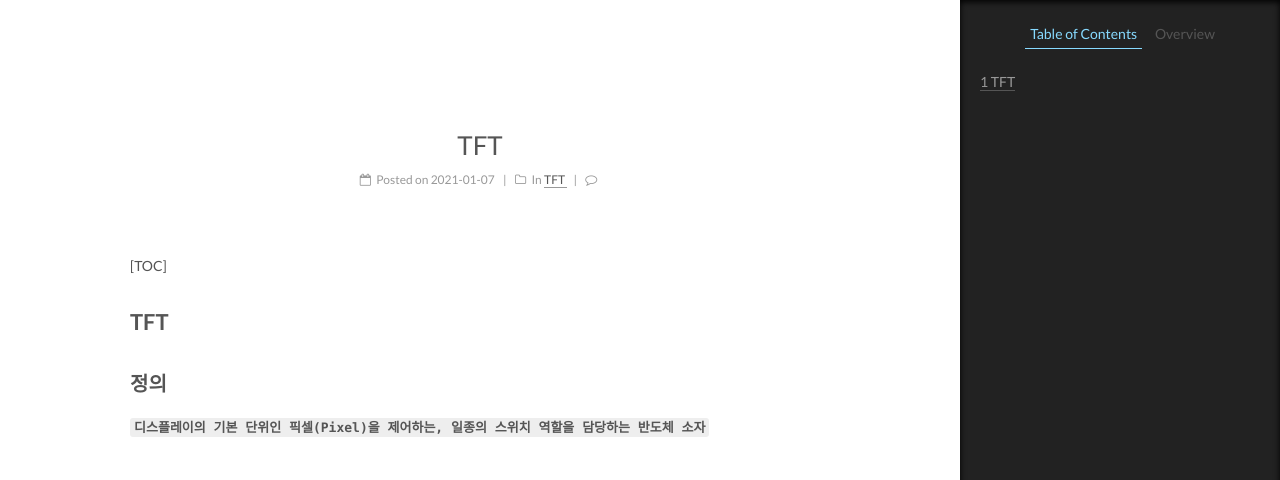
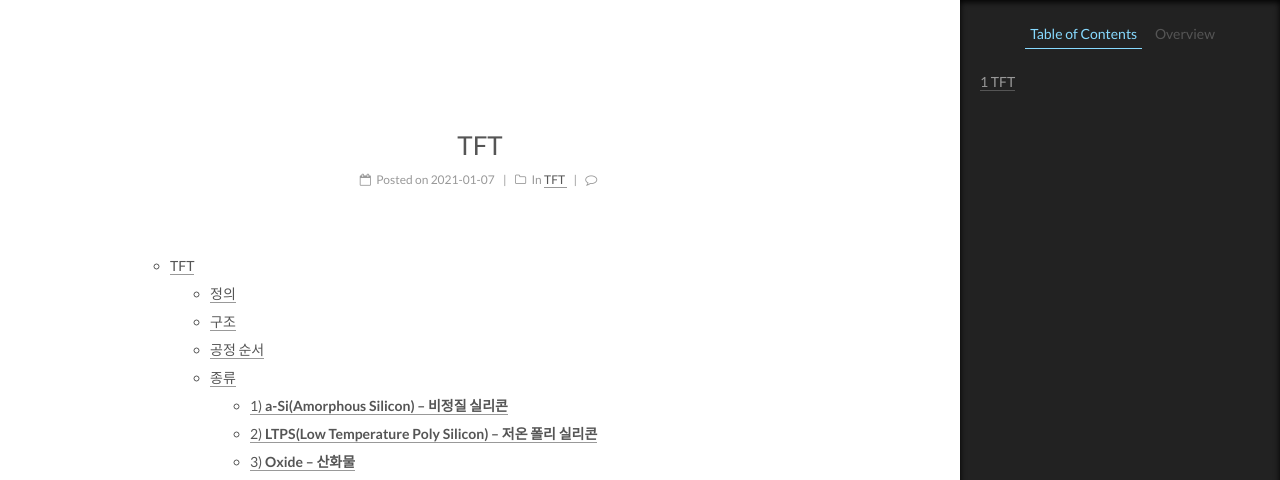
Before and after one commit to deepwonwoo/deepwonwoo.github.io, a Jekyll site: the page built from _posts/2021-01-07-TFT.md, in a window 1280 px wide and 1400 px high, scrolled down 251 px. Shown: the top 480 px of the window. Built offline with Jekyll 4.4.1, drawn with Linux system fonts in a browser that asks for light colours; comment, search, counter and statistics services are not loaded.

Commit message:
Update 2021-01-07-TFT.md

```diff
--- a/_posts/2021-01-07-TFT.md
+++ b/_posts/2021-01-07-TFT.md
@@ -7,9 +7,14 @@ tags: [TFT, Display, a-Si, LTPS, OXIDE]
 ---
 
 
-
-[TOC]
-
+- [TFT](#tft)
+  - [정의](#정의)
+  - [구조](#구조)
+  - [공정 순서](#공정-순서)
+  - [종류](#종류)
+    - [1) **a-Si(Amorphous Silicon) –** **비정질 실리콘**](#1-a-siamorphous-silicon--비정질-실리콘)
+    - [2) **LTPS(Low Temperature Poly Silicon) –** **저온 폴리 실리콘**](#2-ltpslow-temperature-poly-silicon--저온-폴리-실리콘)
+    - [3) **Oxide – 산화물**](#3-oxide--산화물)
 
 
 # TFT
```
